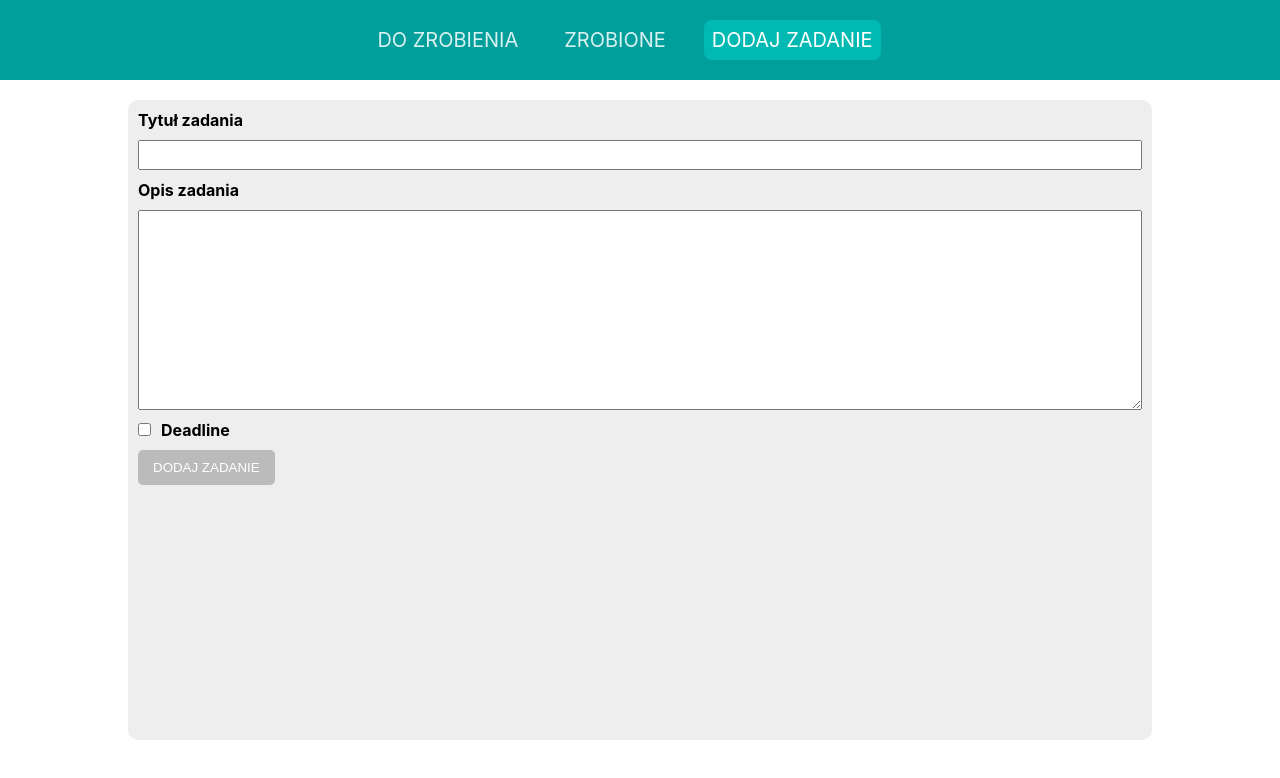
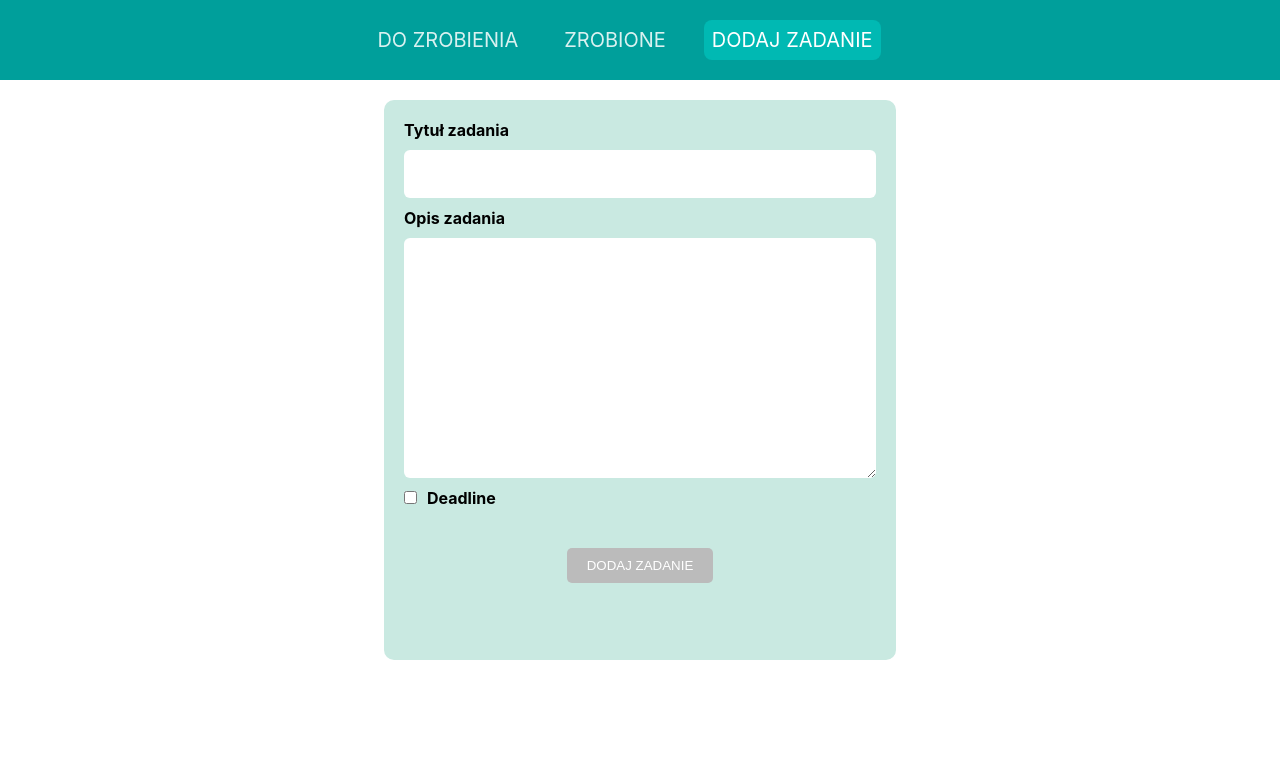
Before and after one commit to lukas-was/ToDo-App, a React (Create React App) app: page /add in a window 1280 px wide. Shown: the top 778 px of the page. Built offline with nearby package versions, Linux system fonts and the light colour scheme.

Commit message:
works on style

```diff
--- a/src/styles/AddTask.css
+++ b/src/styles/AddTask.css
@@ -1,9 +1,8 @@
 div.taskform {
-  height: 80vh;
-  width: 80vw;
-  margin: 20px auto;
+  min-height: 70vh;
+  margin: 20px;
   padding: 10px;
-  background-color: #eee;
+  background-color: rgb(201, 233, 225);
   border-radius: 10px;
 }
 label {
@@ -11,28 +10,51 @@ label {
 }
 #title,
 #text,
-#deadlineDate,
-div.taskform button {
+#deadlineDate {
   display: block;
   margin: 10px 0;
 }
 #title {
   width: 100%;
-  height: 30px;
+  height: 6vh;
+  padding: 0 5px;
+  font-size: 20px;
+  border-style: none;
+  border-radius: 6px;
 }
 #text {
   width: 100%;
-  height: 200px;
+  height: 30vh;
+  padding: 5px;
+  font-size: 20px;
+  border-style: none;
+  border-radius: 6px;
 }
 #deadline {
   margin-right: 10px;
 }
+#deadlineDate {
+  height: 4vh;
+  padding: 5px;
+  font-size: 15px;
+  border-style: none;
+  border-radius: 6px;
+}
 div.taskform button {
-  padding: 10px 15px;
+  display: block;
+  margin: 40px auto 20px;
+  padding: 10px 20px;
   text-transform: uppercase;
-  background-color: rgb(65, 153, 225);
+  background-color: #00b9b3;
   color: white;
   border-style: none;
   border-radius: 5px;
   cursor: pointer;
 }
+
+@media (orientation: landscape) {
+  div.taskform {
+    margin: 20px 30vw;
+    padding: 20px;
+  }
+}
--- a/src/styles/Navigation.css
+++ b/src/styles/Navigation.css
@@ -20,8 +20,6 @@ ul.navigation li a {
   transition: 0.2s;
 }
 ul.navigation li a.active {
-  /* font-weight: bold; */
-  /* letter-spacing: 2px; */
   background-color: #00b9b3;
   color: white;
   border: 2px solid white;
```
